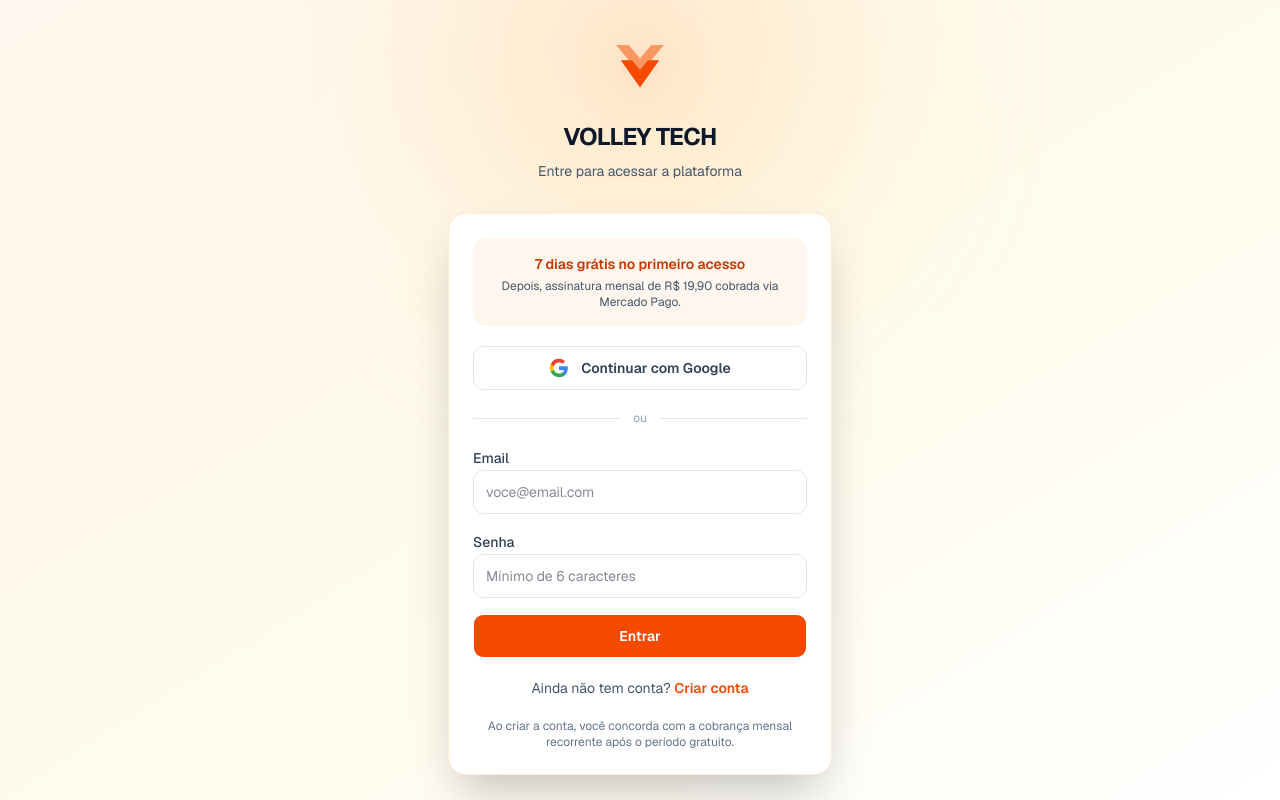
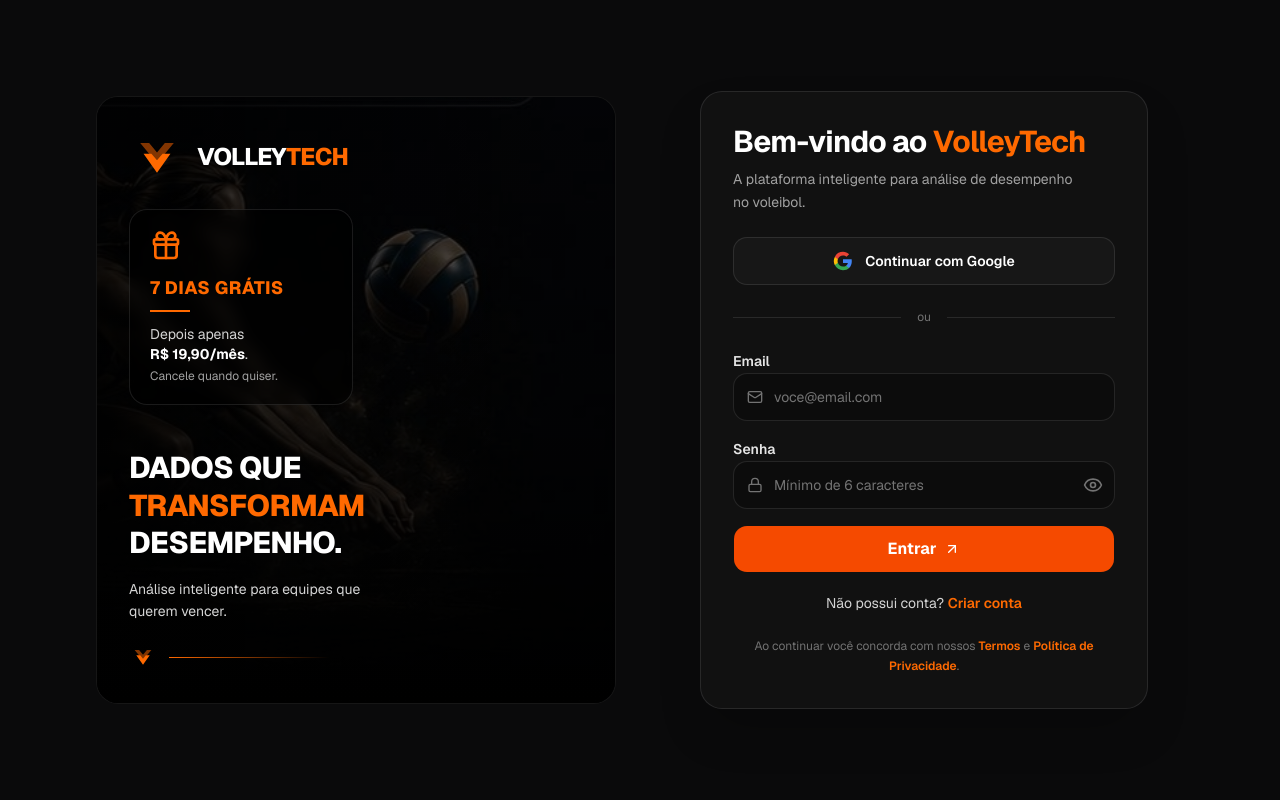
Before and after one commit to lukinhazribeiro/Volley-tech, a Next.js app: page / in a window 1280 px wide. Built offline with nearby package versions, Linux system fonts and the light colour scheme; no server answers.

Commit message:
feat: enhance login screen with password visibility toggle and redesigned layout
Co-authored-by: lukinhazribeiro <244985295+lukinhazribeiro@users.noreply.github.com>

```diff
--- a/components/hub/login-screen.tsx
+++ b/components/hub/login-screen.tsx
@@ -1,6 +1,7 @@
 "use client"
 
 import { useState } from "react"
+import { Eye, EyeOff, Mail, Lock, Gift, ArrowUpRight } from "lucide-react"
 import { Button } from "@/components/ui/button"
 import { VolleyTechLogo } from "@/components/hub/volley-tech-logo"
 import { createClient } from "@/lib/supabase/client"
@@ -12,6 +13,7 @@ export function LoginScreen() {
   const [mode, setMode] = useState<Mode>("signin")
   const [email, setEmail] = useState("")
   const [password, setPassword] = useState("")
+  const [showPassword, setShowPassword] = useState(false)
   const [loading, setLoading] = useState(false)
   const [error, setError] = useState<string | null>(null)
   const [info, setInfo] = useState<string | null>(null)
@@ -71,45 +73,82 @@ export function LoginScreen() {
   }
 
   return (
-    <main className="relative flex min-h-screen items-center justify-center overflow-hidden bg-gradient-to-br from-orange-50 via-amber-50 to-white px-6 text-slate-900">
-      <div
-        className="pointer-events-none absolute left-1/2 top-[-8rem] h-[24rem] w-[24rem] -translate-x-1/2 rounded-full bg-orange-300 opacity-30 blur-[120px]"
+    <main className="min-h-screen bg-[#0a0a0b] text-white">
+      <div className="mx-auto grid min-h-screen max-w-6xl grid-cols-1 items-center gap-8 px-5 py-8 lg:grid-cols-2 lg:gap-12 lg:px-8">
+        {/* Painel visual */}
+        <section className="relative hidden overflow-hidden rounded-3xl border border-white/5 bg-neutral-950 lg:block lg:min-h-[38rem]">
+          <img
+            src="/images/hub-highlight.jpg"
+            alt=""
             aria-hidden="true"
+            className="absolute inset-0 h-full w-full object-cover object-right opacity-80"
           />
+          <div className="absolute inset-0 bg-gradient-to-t from-black via-black/50 to-black/30" />
+          <div className="absolute inset-0 bg-gradient-to-r from-black/70 to-transparent" />
 
-      <div className="relative w-full max-w-sm">
-        <div className="mb-8 flex flex-col items-center text-center">
-          <VolleyTechLogo className="mb-4 h-20 w-20 text-orange-600 drop-shadow-[0_0_24px_rgba(234,88,12,0.25)]" />
-          <h1 className="text-2xl font-bold tracking-tight text-slate-900">VOLLEY TECH</h1>
-          <p className="mt-2 text-sm text-slate-600">
-            {mode === "signin" ? "Entre para acessar a plataforma" : "Crie sua conta para começar"}
-          </p>
+          {/* Logo */}
+          <div className="relative flex items-center gap-3 p-8">
+            <VolleyTechLogo className="h-14 w-14 text-orange-500" />
+            <span className="text-2xl font-extrabold tracking-tight">
+              VOLLEY<span className="text-orange-500">TECH</span>
+            </span>
           </div>
 
-        <div className="space-y-5 rounded-2xl border border-orange-100 bg-white p-6 shadow-2xl">
-          <div className="rounded-xl bg-orange-50 p-4 text-center">
-            <p className="text-sm font-semibold text-orange-700">{TRIAL_DAYS} dias grátis no primeiro acesso</p>
-            <p className="mt-1 text-xs text-slate-600">
-              Depois, assinatura mensal de {formatPrice()} cobrada via Mercado Pago.
+          {/* Selo de trial */}
+          <div className="absolute left-8 top-28 w-56 rounded-2xl border border-white/10 bg-black/50 p-5 backdrop-blur-sm">
+            <Gift className="h-8 w-8 text-orange-500" aria-hidden="true" />
+            <p className="mt-3 text-lg font-extrabold uppercase tracking-wide text-orange-500">
+              {TRIAL_DAYS} dias grátis
             </p>
+            <span className="mt-2 block h-0.5 w-10 bg-orange-500" />
+            <p className="mt-3 text-sm text-neutral-300">
+              Depois apenas <span className="font-bold text-white">{formatPrice()}/mês</span>.
+            </p>
+            <p className="mt-1 text-xs text-neutral-400">Cancele quando quiser.</p>
           </div>
 
-          {error && (
-            <p className="rounded-lg bg-red-50 px-3 py-2 text-center text-sm text-red-600" role="alert">
-              {error}
+          {/* Chamada inferior */}
+          <div className="absolute inset-x-0 bottom-0 p-8">
+            <h2 className="text-3xl font-extrabold leading-tight tracking-tight">
+              DADOS QUE
+              <br />
+              <span className="text-orange-500">TRANSFORMAM</span>
+              <br />
+              DESEMPENHO.
+            </h2>
+            <p className="mt-4 max-w-xs text-sm leading-relaxed text-neutral-300 text-pretty">
+              Análise inteligente para equipes que querem vencer.
             </p>
-          )}
-          {info && (
-            <p className="rounded-lg bg-emerald-50 px-3 py-2 text-center text-sm text-emerald-700" role="status">
-              {info}
+            <div className="mt-5 flex items-center gap-3">
+              <VolleyTechLogo className="h-7 w-7 text-orange-500" />
+              <span className="h-px w-40 bg-gradient-to-r from-orange-500 to-transparent" />
+            </div>
+          </div>
+        </section>
+
+        {/* Painel do formulário */}
+        <section className="w-full">
+          {/* Logo (apenas mobile) */}
+          <div className="mb-8 flex items-center justify-center gap-3 lg:hidden">
+            <VolleyTechLogo className="h-12 w-12 text-orange-500" />
+            <span className="text-xl font-extrabold tracking-tight">
+              VOLLEY<span className="text-orange-500">TECH</span>
+            </span>
+          </div>
+
+          <div className="mx-auto w-full max-w-md rounded-3xl border border-white/10 bg-neutral-900/60 p-7 shadow-2xl sm:p-8">
+            <h1 className="text-2xl font-bold tracking-tight sm:text-3xl">
+              Bem-vindo ao <span className="text-orange-500">VolleyTech</span>
+            </h1>
+            <p className="mt-2 text-sm leading-relaxed text-neutral-400 text-pretty">
+              A plataforma inteligente para análise de desempenho no voleibol.
             </p>
-          )}
 
             <button
               type="button"
               onClick={handleGoogle}
               disabled={loading}
-            className="flex h-11 w-full items-center justify-center gap-3 rounded-lg border border-slate-200 bg-white text-sm font-semibold text-slate-700 transition hover:bg-slate-50 disabled:opacity-60"
+              className="mt-6 flex h-12 w-full items-center justify-center gap-3 rounded-xl border border-white/10 bg-neutral-900 text-sm font-semibold text-white transition hover:bg-neutral-800 disabled:opacity-60"
             >
               <svg className="h-5 w-5" viewBox="0 0 24 24" aria-hidden="true">
                 <path
@@ -120,10 +159,7 @@ export function LoginScreen() {
                   fill="#34A853"
                   d="M12 23c2.97 0 5.46-.98 7.28-2.66l-3.57-2.77c-.99.66-2.26 1.06-3.71 1.06-2.86 0-5.29-1.93-6.16-4.53H2.18v2.84A11 11 0 0 0 12 23Z"
                 />
-              <path
-                fill="#FBBC05"
-                d="M5.84 14.1a6.6 6.6 0 0 1 0-4.2V7.06H2.18a11 11 0 0 0 0 9.88l3.66-2.84Z"
-              />
+                <path fill="#FBBC05" d="M5.84 14.1a6.6 6.6 0 0 1 0-4.2V7.06H2.18a11 11 0 0 0 0 9.88l3.66-2.84Z" />
                 <path
                   fill="#EA4335"
                   d="M12 5.38c1.62 0 3.06.56 4.21 1.64l3.15-3.15C17.45 2.09 14.97 1 12 1A11 11 0 0 0 2.18 7.06l3.66 2.84C6.71 7.3 9.14 5.38 12 5.38Z"
@@ -132,17 +168,36 @@ export function LoginScreen() {
               Continuar com Google
             </button>
 
-          <div className="flex items-center gap-3">
-            <span className="h-px flex-1 bg-slate-200" />
-            <span className="text-xs text-slate-400">ou</span>
-            <span className="h-px flex-1 bg-slate-200" />
+            <div className="my-6 flex items-center gap-4">
+              <span className="h-px flex-1 bg-white/10" />
+              <span className="text-xs text-neutral-500">ou</span>
+              <span className="h-px flex-1 bg-white/10" />
             </div>
 
+            {error && (
+              <p className="mb-4 rounded-lg bg-red-500/10 px-3 py-2 text-center text-sm text-red-400" role="alert">
+                {error}
+              </p>
+            )}
+            {info && (
+              <p
+                className="mb-4 rounded-lg bg-emerald-500/10 px-3 py-2 text-center text-sm text-emerald-400"
+                role="status"
+              >
+                {info}
+              </p>
+            )}
+
             <form onSubmit={handleSubmit} className="space-y-4">
-            <div className="space-y-1">
-              <label htmlFor="email" className="text-sm font-medium text-slate-700">
+              <div className="space-y-1.5">
+                <label htmlFor="email" className="text-sm font-semibold text-neutral-200">
                   Email
                 </label>
+                <div className="relative">
+                  <Mail
+                    className="pointer-events-none absolute left-3.5 top-1/2 h-4 w-4 -translate-y-1/2 text-neutral-500"
+                    aria-hidden="true"
+                  />
                   <input
                     id="email"
                     type="email"
@@ -150,43 +205,55 @@ export function LoginScreen() {
                     autoComplete="email"
                     value={email}
                     onChange={(e) => setEmail(e.target.value)}
-                className="h-11 w-full rounded-lg border border-slate-200 bg-white px-3 text-sm outline-none focus:border-orange-400 focus:ring-2 focus:ring-orange-100"
+                    className="h-12 w-full rounded-xl border border-white/10 bg-neutral-950/60 pl-10 pr-3 text-sm text-white outline-none transition placeholder:text-neutral-500 focus:border-orange-500 focus:ring-2 focus:ring-orange-500/20"
                     placeholder="voce@email.com"
                   />
                 </div>
+              </div>
 
-            <div className="space-y-1">
-              <label htmlFor="password" className="text-sm font-medium text-slate-700">
+              <div className="space-y-1.5">
+                <label htmlFor="password" className="text-sm font-semibold text-neutral-200">
                   Senha
                 </label>
+                <div className="relative">
+                  <Lock
+                    className="pointer-events-none absolute left-3.5 top-1/2 h-4 w-4 -translate-y-1/2 text-neutral-500"
+                    aria-hidden="true"
+                  />
                   <input
                     id="password"
-                type="password"
+                    type={showPassword ? "text" : "password"}
                     required
                     minLength={6}
                     autoComplete={mode === "signin" ? "current-password" : "new-password"}
                     value={password}
                     onChange={(e) => setPassword(e.target.value)}
-                className="h-11 w-full rounded-lg border border-slate-200 bg-white px-3 text-sm outline-none focus:border-orange-400 focus:ring-2 focus:ring-orange-100"
+                    className="h-12 w-full rounded-xl border border-white/10 bg-neutral-950/60 pl-10 pr-11 text-sm text-white outline-none transition placeholder:text-neutral-500 focus:border-orange-500 focus:ring-2 focus:ring-orange-500/20"
                     placeholder="Mínimo de 6 caracteres"
                   />
+                  <button
+                    type="button"
+                    onClick={() => setShowPassword((v) => !v)}
+                    className="absolute right-3 top-1/2 -translate-y-1/2 text-neutral-500 transition hover:text-neutral-300"
+                    aria-label={showPassword ? "Ocultar senha" : "Mostrar senha"}
+                  >
+                    {showPassword ? <EyeOff className="h-5 w-5" /> : <Eye className="h-5 w-5" />}
+                  </button>
+                </div>
               </div>
 
               <Button
                 type="submit"
                 disabled={loading}
-              className="h-11 w-full bg-orange-600 font-semibold text-white hover:bg-orange-700"
+                className="mt-2 flex h-12 w-full items-center justify-center gap-2 rounded-xl bg-orange-600 text-base font-bold text-white transition hover:bg-orange-500 disabled:opacity-60"
               >
-              {loading
-                ? "Aguarde..."
-                : mode === "signin"
-                  ? "Entrar"
-                  : "Criar conta e iniciar trial"}
+                {loading ? "Aguarde..." : mode === "signin" ? "Entrar" : "Criar conta e iniciar trial"}
+                {!loading && <ArrowUpRight className="h-4 w-4" aria-hidden="true" />}
               </Button>
             </form>
 
-          <p className="text-center text-sm text-slate-600">
-            {mode === "signin" ? "Ainda não tem conta?" : "Já tem uma conta?"}{" "}
+            <p className="mt-5 text-center text-sm text-neutral-300">
+              {mode === "signin" ? "Não possui conta?" : "Já tem uma conta?"}{" "}
               <button
                 type="button"
                 onClick={() => {
@@ -194,16 +261,19 @@ export function LoginScreen() {
                   setError(null)
                   setInfo(null)
                 }}
-              className="font-semibold text-orange-600 hover:underline"
+                className="font-semibold text-orange-500 hover:underline"
               >
                 {mode === "signin" ? "Criar conta" : "Entrar"}
               </button>
             </p>
 
-          <p className="text-center text-xs text-slate-500">
-            Ao criar a conta, você concorda com a cobrança mensal recorrente após o período gratuito.
+            <p className="mt-6 text-center text-xs leading-relaxed text-neutral-500">
+              Ao continuar você concorda com nossos{" "}
+              <span className="font-semibold text-orange-500">Termos</span> e{" "}
+              <span className="font-semibold text-orange-500">Política de Privacidade</span>.
             </p>
           </div>
+        </section>
       </div>
     </main>
   )
```
Also changed, not shown: 1 other file (tests, documents, lock files or other folders). Lines whose indentation alone changed are shown as unchanged.
